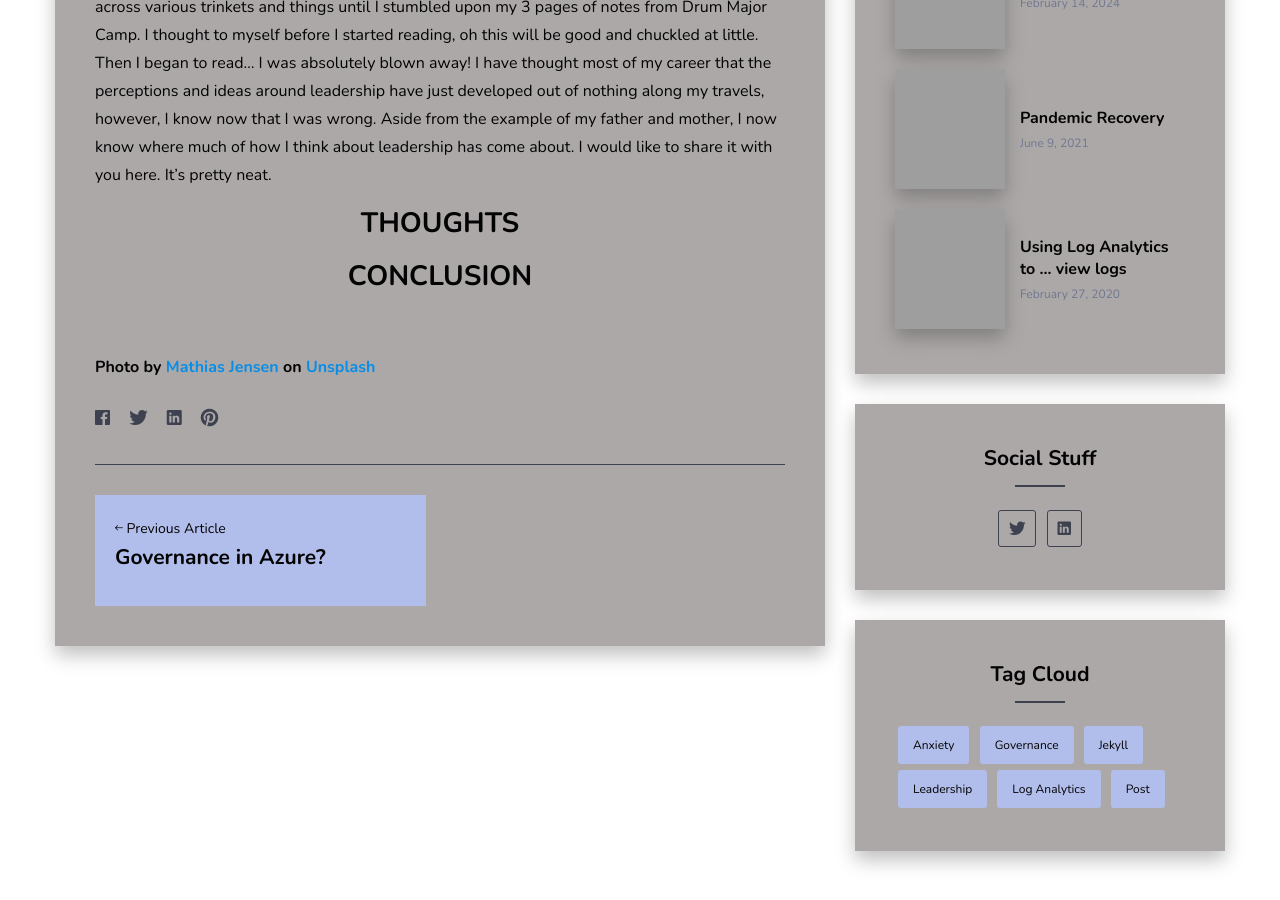
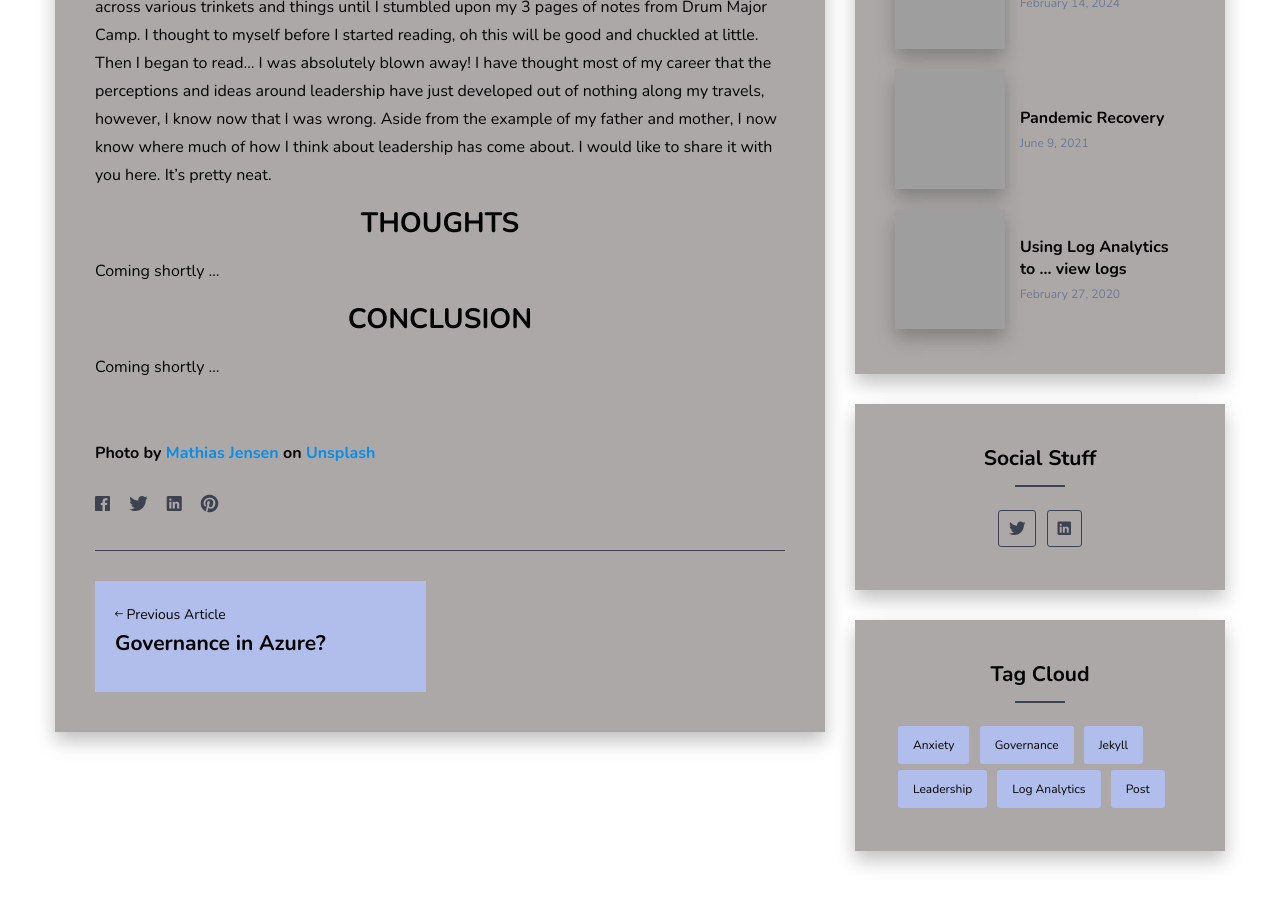
Before and after one commit to technicalanxiety/technicalanxiety.github.io, a Jekyll site: the page built from _posts/2024-2-16-thoughts-on-leadership.md, in a window 1280 px wide and 900 px high, scrolled down 1039 px. Built offline with Jekyll 4.4.1, drawn with Linux system fonts in a browser that asks for light colours; nearby versions of some CDN libraries; comment, search, counter and statistics services are not loaded; grey boxes are pictures that could not be loaded.

Commit message:
updated leadership post

```diff
--- a/_posts/2024-2-16-thoughts-on-leadership.md
+++ b/_posts/2024-2-16-thoughts-on-leadership.md
@@ -12,11 +12,11 @@ I was recently at my dad's house cleaning out my old closet reliving past memori
 
 ## THOUGHTS
 {: .text-center}
-
+Coming shortly ...
 
 ## CONCLUSION
 {: .text-center}
-
+Coming shortly ...
 
 <br>
 
```
